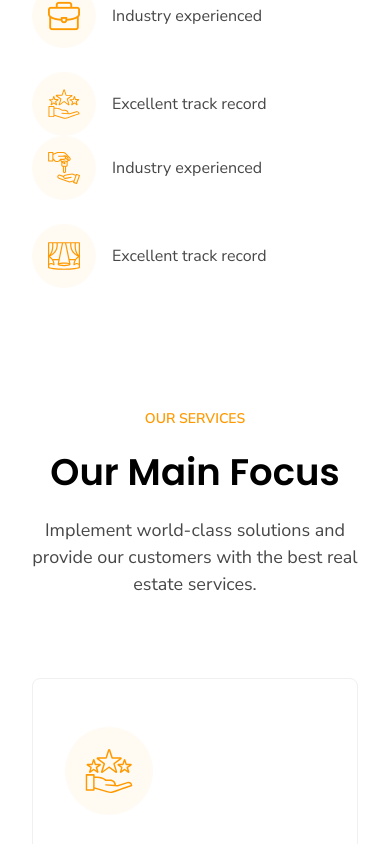
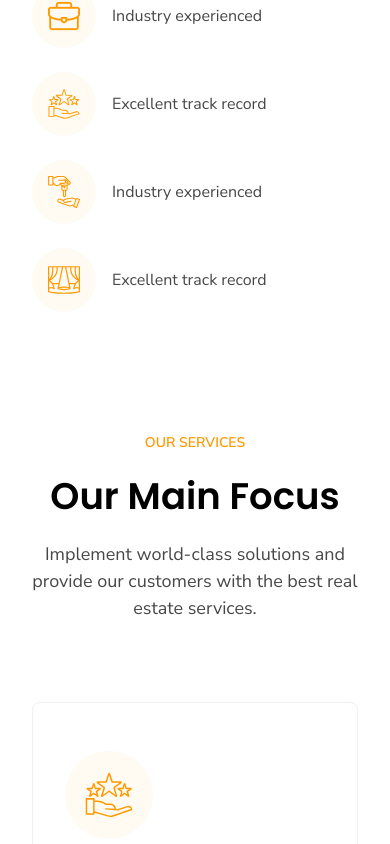
Before and after one commit to joelebukatobi/imperial-comfort-suites, a Next.js app in the folder frontend/: page / in a window 390 px wide. Shown: the part 1360-2204 px from the top of the page. Built offline with nearby package versions, Linux system fonts and the light colour scheme.

Commit message:
Fixed changes to Why

```diff
--- a/frontend/src/assets/styles/global/pages/index.module.scss
+++ b/frontend/src/assets/styles/global/pages/index.module.scss
@@ -34,13 +34,12 @@
     & main {
       @apply flex flex-col;
       & header {
-        @apply mb-[2.4rem] md:mb-0;
         & p {
           @apply md:w-[70%] text-left leading-[2.9rem];
         }
       }
       & ul {
-        @apply flex flex-col gap-y-[2.4rem] md:flex-row md:justify-between md:gap-y-0 md:mt-[5.6rem];
+        @apply flex flex-col gap-y-[2.4rem] md:flex-row md:justify-between md:gap-y-0 mt-[2.4rem] md:mt-[5.6rem];
         & li {
           @apply flex gap-x-[1.6rem] items-center text-[#474747];
           & div {
@@ -63,7 +62,7 @@
     @apply mb-[8rem] md:mb-[20.8rem];
     //
     & header {
-      @apply flex flex-col items-center justify-center;
+      @apply flex flex-col items-center justify-center w-full;
     }
     //
     & main {
--- a/frontend/src/components/global/components/Reviews.js
+++ b/frontend/src/components/global/components/Reviews.js
@@ -47,14 +47,13 @@ export default function Reviews() {
           <Swiper
             loop={true}
             spaceBetween={20}
-            slidesPerView={2}
+            slidesPerView={1}
             onSwiper={(swiper) => {
               swiperRef.current = swiper;
             }}
             breakpoints={{
               576: {
                 slidesPerView: 1,
-                // spaceBetween: 30,
               },
 
               768: {
```
